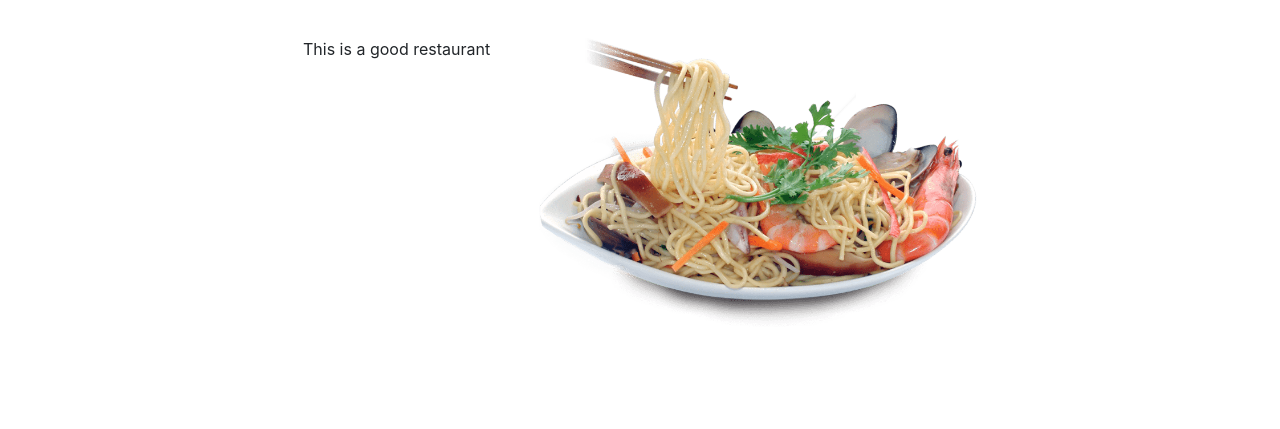
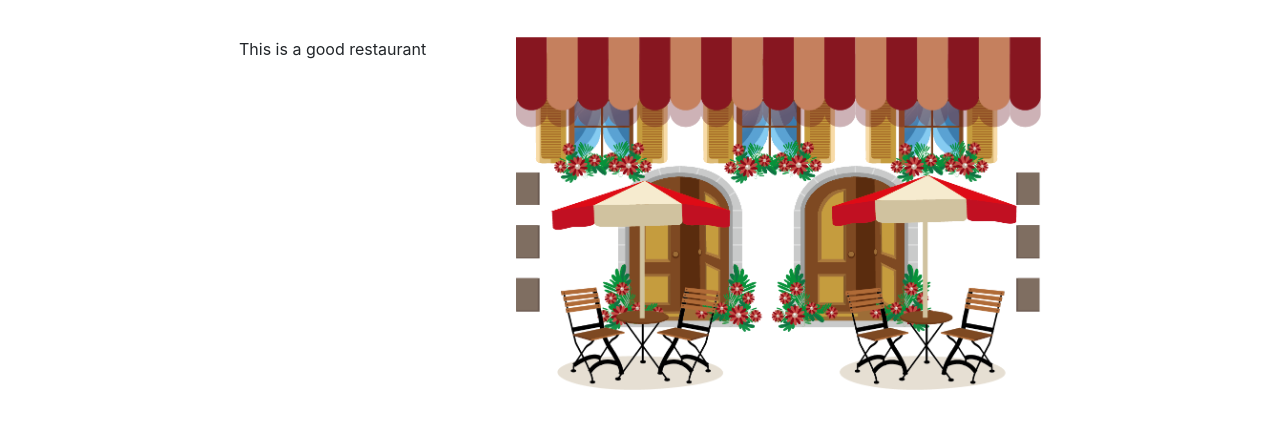
Before and after one commit to lekegitrepo/restaurant-page, a website built with webpack: page dist/index.html in a window 1280 px wide. Shown: the part 65-494 px from the top of the page. Built offline with Linux system fonts and the light colour scheme; a web font is replaced by a local one.

Commit message:
resize the container

```diff
--- a/src/modules/app.js
+++ b/src/modules/app.js
@@ -1,4 +1,4 @@
-import image from '../../images/image-1.png';
+import image from '../../images/image-6.png';
 import {Menu} from './components/menu.js';
 import {SpecialMenu} from './components/special_menu.js';
 import {Contact} from './components/contact.js';
--- a/src/scss/style.scss
+++ b/src/scss/style.scss
@@ -27,5 +27,5 @@ a:hover {
 
 .container {
   margin-top: 8%;
-  width: 55%;
+  width: 65%;
 }
```
Also changed, not shown: dist/e677c63027d2ba6b3bc5db5f11b2e814.png (added), dist/fca9dbe1adda933acdef26f467f5cec1.png (added), dist/main.js, 1 other file.
